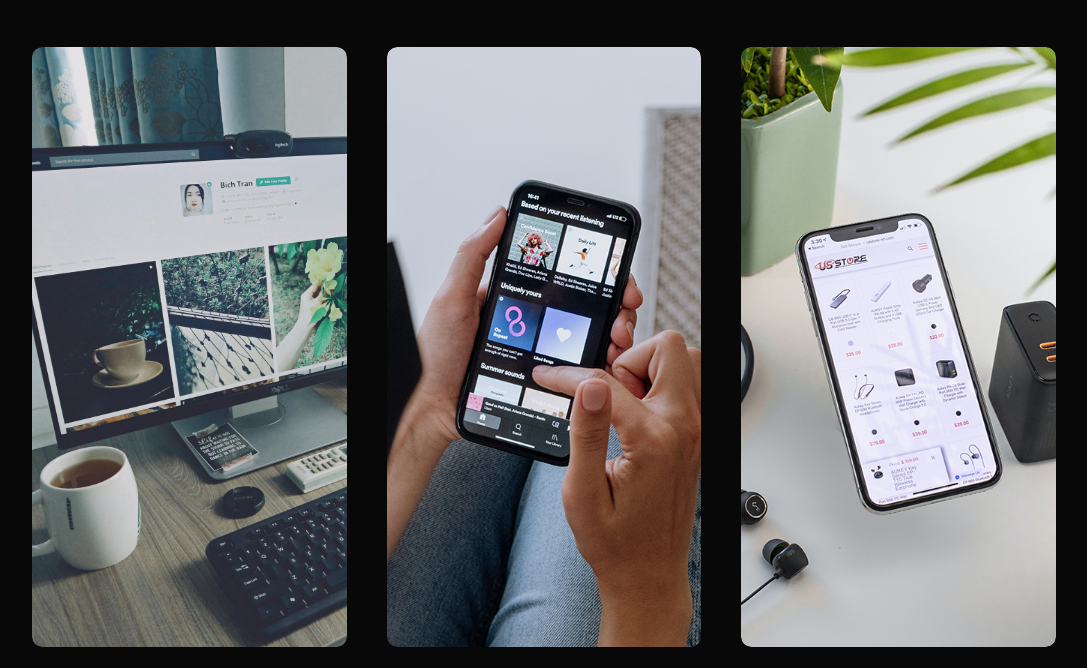
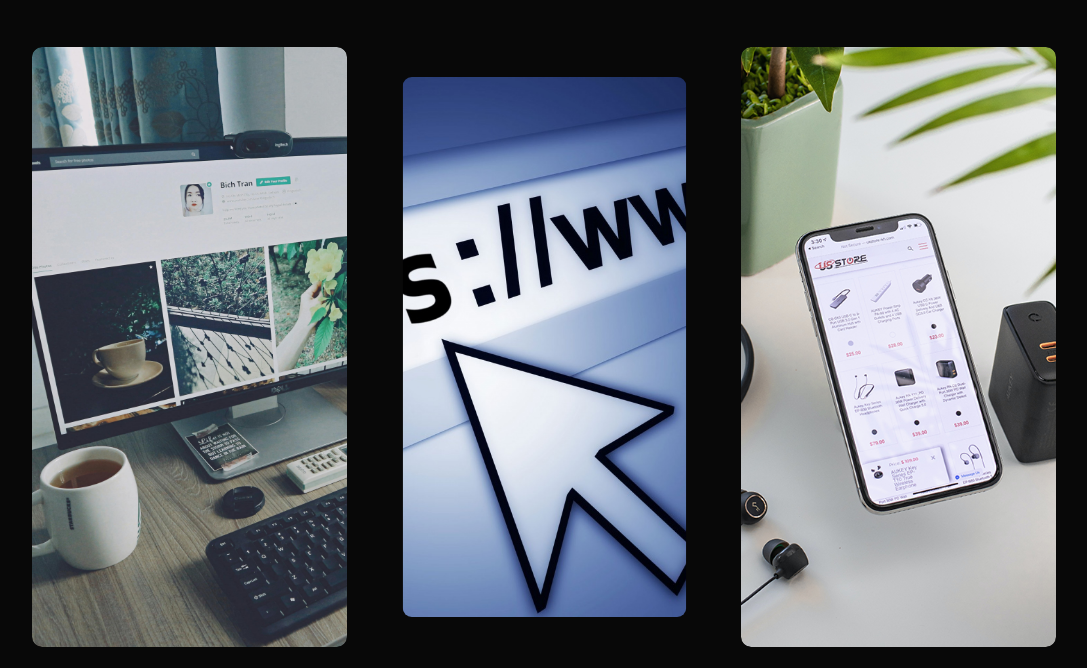
Before and after one commit to danielgeko/Personal-Portfolio, a plain HTML site: page index.html in a window 1280 px wide. Shown: the part 2234-2902 px from the top of the page, without its empty margins (96-1183 px from the left). Drawn offline with nearby package versions, Linux system fonts and the light colour scheme.

Commit message:
Updated 'My Work' images and description

```diff
--- a/index.html
+++ b/index.html
@@ -116,11 +116,12 @@
                 </div>
             </div>
             <div class="work">
-                <img src = "Images/work-2.png">
+                <img src = "Images/website_image.jpg">
                 <div class="layer">
-                    <h3>Music App</h3>
-                    <p>The app allows you to connect with talent people across the world.</p>
-                    <a href = "#"><i class="bi bi-link-45deg"></i></a>
+                    <h3>Personal Portfolio Website</h3>
+                    <p>Developed a responsive personal website using HTML and
+                        CSS.</p>
+                    <a href = "danielgekonde.com"><i class="bi bi-link-45deg"></i></a>
                 </div>
             </div>
             <div class="work">
--- a/style.css
+++ b/style.css
@@ -196,6 +196,11 @@ nav ul li a:hover::after{
     object-position: 15% center;
 }
 
+.work:nth-child(2) img {
+    object-position: 80% center;
+    transform: scale(0.9);
+}
+
 .layer{
     width: 100%;
     height: 0%;
```
Also changed, not shown: Images/website_image.jpg (added), Images/website_image2.webp (added), 2 other files.
